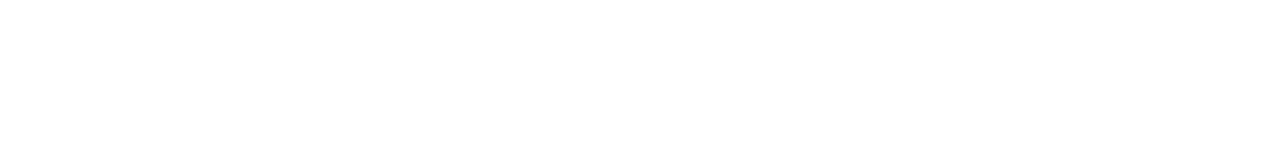
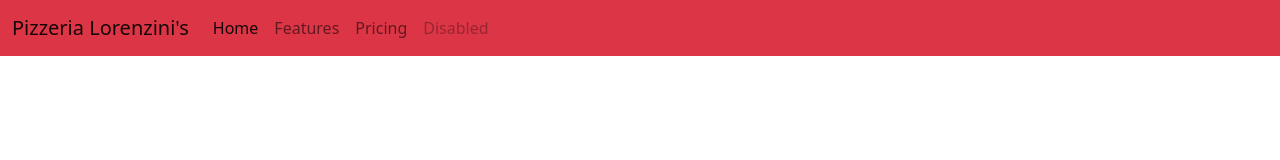
Before and after one commit to ceci-lo/pizzeria, a plain HTML site: page Index.html in a window 1280 px wide. Drawn offline with nearby package versions, Linux system fonts and the light colour scheme.

Commit message:
added nav bar at the index file

```diff
--- a/Index.html
+++ b/Index.html
@@ -1,7 +1,39 @@
 <!DOCTYPE html>
 <head>
 <title>Pizzeria Lorenzini's</title>
+<meta charset="utf-8">
+<meta name="viewport" content="width=device-width, initial-scale=1">
+<link href="https://cdn.jsdelivr.net/npm/bootstrap@5.2.2/dist/css/bootstrap.min.css" rel="stylesheet" integrity="sha384-Zenh87qX5JnK2Jl0vWa8Ck2rdkQ2Bzep5IDxbcnCeuOxjzrPF/et3URy9Bv1WTRi" crossorigin="anonymous">
+<script src="https://cdn.jsdelivr.net/npm/@popperjs/core@2.11.6/dist/umd/popper.min.js" integrity="sha384-oBqDVmMz9ATKxIep9tiCxS/Z9fNfEXiDAYTujMAeBAsjFuCZSmKbSSUnQlmh/jp3" crossorigin="anonymous"></script>
+<script src="https://cdn.jsdelivr.net/npm/bootstrap@5.2.2/dist/js/bootstrap.min.js" integrity="sha384-IDwe1+LCz02ROU9k972gdyvl+AESN10+x7tBKgc9I5HFtuNz0wWnPclzo6p9vxnk" crossorigin="anonymous"></script>
 </head>
 <body>
+    <div id="navbar">
 
+        <nav class="navbar navbar-expand-lg bg-danger">
+            <div class="container-fluid">
+              <a class="navbar-brand" href="#">Pizzeria Lorenzini's</a>
+              <button class="navbar-toggler" type="button" data-bs-toggle="collapse" data-bs-target="#navbarNav" aria-controls="navbarNav" aria-expanded="false" aria-label="Toggle navigation">
+                <span class="navbar-toggler-icon"></span>
+              </button>
+              <div class="collapse navbar-collapse" id="navbarNav">
+                <ul class="navbar-nav">
+                  <li class="nav-item">
+                    <a class="nav-link active" aria-current="page" href="#">Home</a>
+                  </li>
+                  <li class="nav-item">
+                    <a class="nav-link" href="#">Features</a>
+                  </li>
+                  <li class="nav-item">
+                    <a class="nav-link" href="#">Pricing</a>
+                  </li>
+                  <li class="nav-item">
+                    <a class="nav-link disabled">Disabled</a>
+                  </li>
+                </ul>
+              </div>
+            </div>
+          </nav>
+
+    </div>
 </body>
--- /dev/null
+++ b/Style.css
@@ -0,0 +1,4 @@
+.navColor{
+    color: red !important;
+
+}
```
